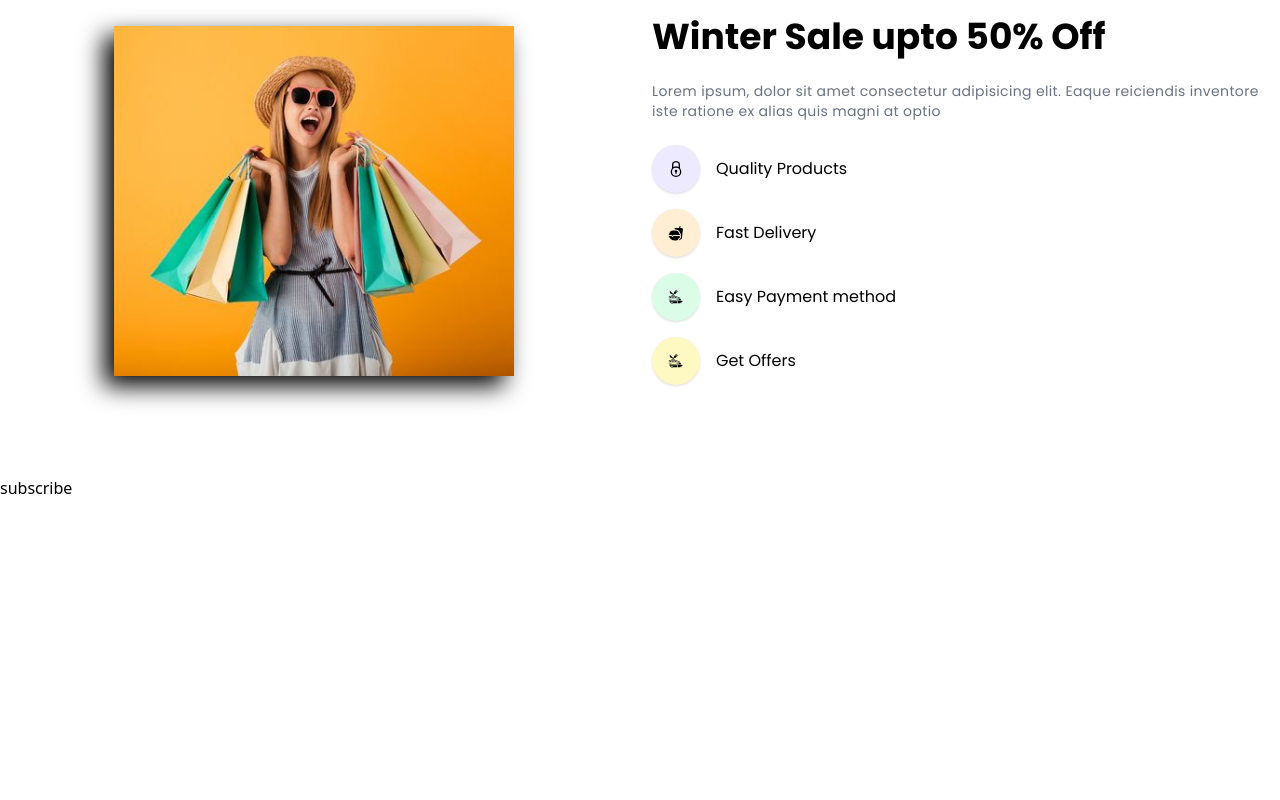
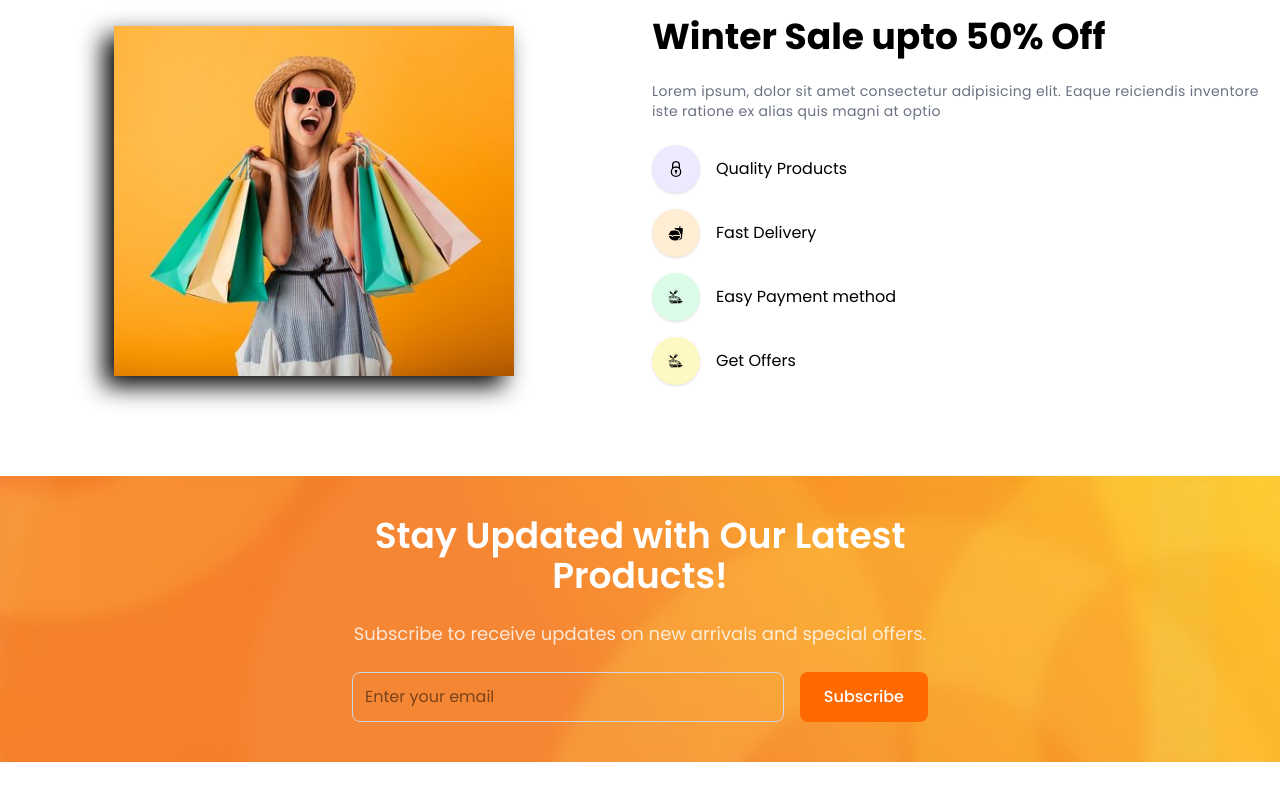
Before and after one commit to Mawais200/Shop-Cart-Web, a React (Vite) app in the folder shopcart/: page / in a window 1280 px wide. Shown: the part 1910-2710 px from the top of the page. Before the commit the page ends 2410 px from the top, so only its background shows below. Built offline with nearby package versions, Linux system fonts and the light colour scheme.

Commit message:
write a code of section with attravtive ui in which customer suscribe then it will get notify from website of new products

```diff
--- a/shopcart/src/Subscribe/subscribe.jsx
+++ b/shopcart/src/Subscribe/subscribe.jsx
@@ -1,4 +1,4 @@
-import React from 'react'
+import React from "react";
 import Banner from "../assets/website/orange-pattern.jpg";
 
 const BannerImg = {
@@ -9,10 +9,37 @@ const BannerImg = {
   height: "100%",
   width: "100%",
 };
-const subscribe = () => {
+
+const Subscribe = () => {
   return (
-    <div>subscribe</div>
-  )
-}
+    <div
+      data-aos="zoom-in"
+      className="mb-20 bg-gray-100 dark:bg-gray-800 text-white flex justify-center items-center popin"
+      style={BannerImg}
+    >
+      <div className="container backdrop-blur-sm py-10 px-6 text-center">
+        <div className="space-y-6 max-w-xl mx-auto">
+          <h1 className="text-3xl sm:text-4xl font-semibold">
+            Stay Updated with Our Latest Products!
+          </h1>
+          <p className="text-lg opacity-80">
+            Subscribe to receive updates on new arrivals and special offers.
+          </p>
+          <div className="flex flex-col sm:flex-row gap-4 justify-center">
+            <input
+              data-aos="fade-up"
+              type="email"
+              placeholder="Enter your email"
+              className="w-full p-3 rounded-lg text-black outline-none border border-gray-300 focus:ring-2 focus:ring-orange-500"
+            />
+            <button className="bg-orange-500 hover:bg-orange-600 text-white px-6 py-3 rounded-lg font-medium transition-all">
+              Subscribe
+            </button>
+          </div>
+        </div>
+      </div>
+    </div>
+  );
+};
 
-export default subscribe
+export default Subscribe;
```
